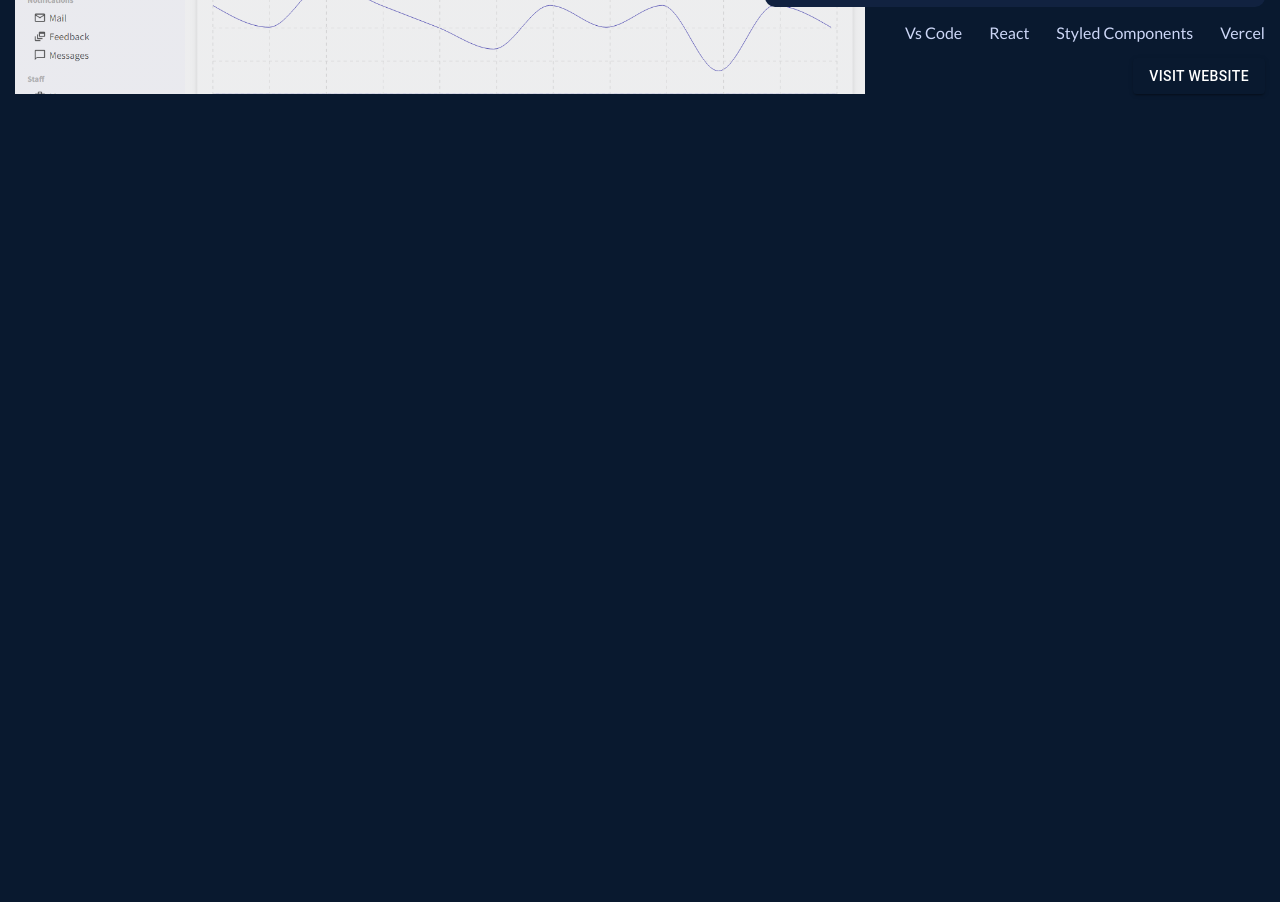
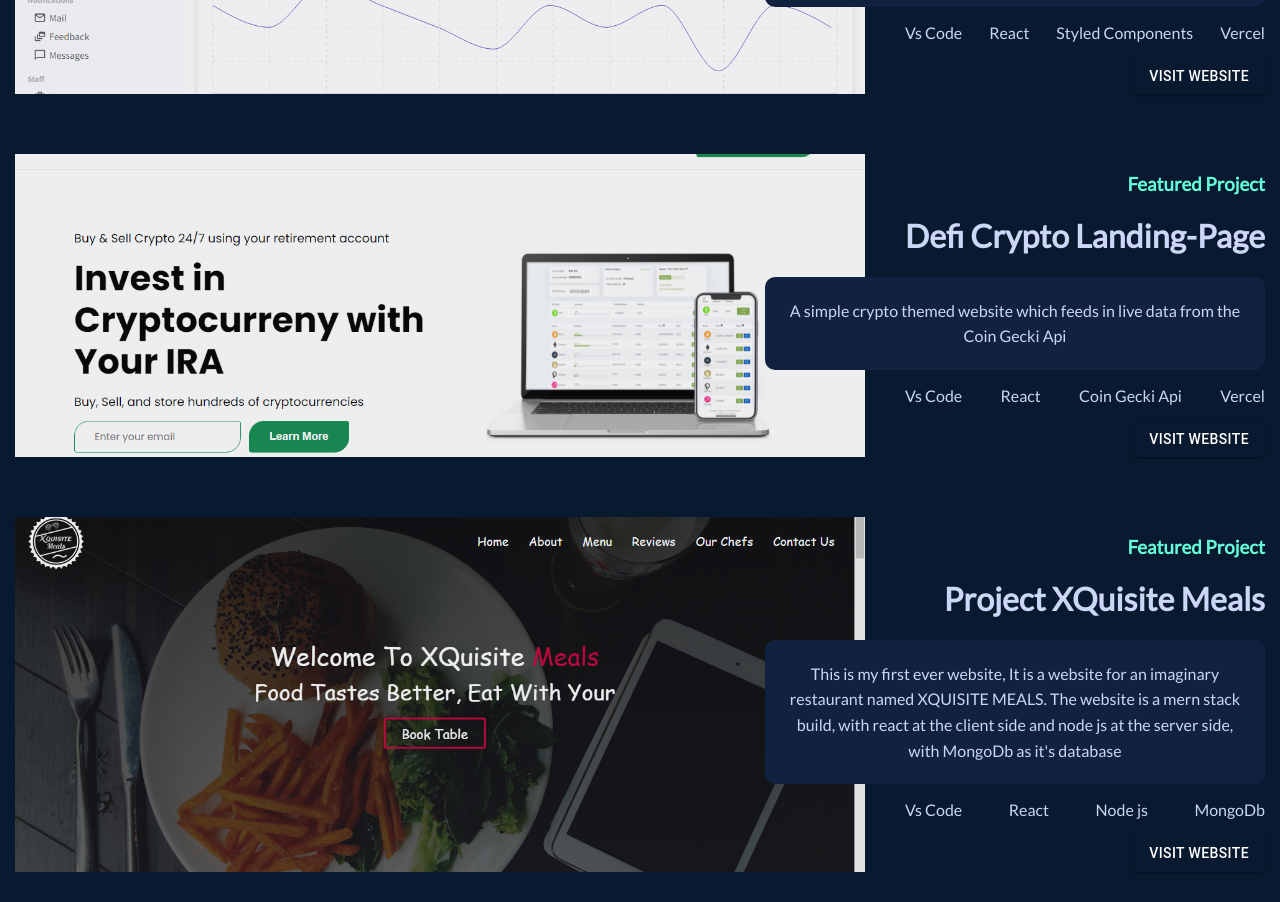
Before and after one commit to Techbrolakes/portfolio-website, a Next.js app: page /components/MiddleLayout/Projects in a window 1280 px wide. Shown: the part 2680-3582 px from the top of the page. Before the commit the page ends 2804 px from the top, so only its background shows below. Built offline with nearby package versions, Linux system fonts and the light colour scheme.

Commit message:
version-5.3

```diff
--- a/pages/components/MiddleLayout/Projects.js
+++ b/pages/components/MiddleLayout/Projects.js
@@ -92,6 +92,28 @@
         list4="Vercel"
         websiteLink="https://react-admindashboard.vercel.app/"
       />
+      <Work
+        title="Defi Crypto Landing-Page"
+        desc="A simple crypto themed website which feeds in live data from the Coin Gecki Api"
+        desc2=""
+        backgroundImg="defi.png"
+        list1="Vs Code"
+        list2="React"
+        list3="Coin Gecki Api"
+        list4="Vercel"
+        websiteLink="https://crypto-sooty.vercel.app/"
+      />
+      <Work
+        title="Project XQuisite Meals"
+        desc="This is my first ever website, It is a website for an imaginary restaurant named XQUISITE MEALS. The website is a mern stack build, with react at the client side and node js at the server side, with MongoDb as it's database"
+        desc2=""
+        backgroundImg="xq.png"
+        list1="Vs Code"
+        list2="React"
+        list3="Node js"
+        list4="MongoDb"
+        websiteLink="https://warm-garden-57192.herokuapp.com/"
+      />
 
       <ProjectShowHide>
         <Work
```
Also changed, not shown: public/defi.png (added), public/xq.png (added).
